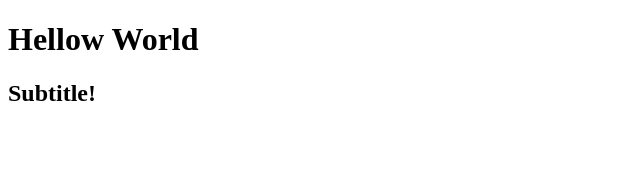
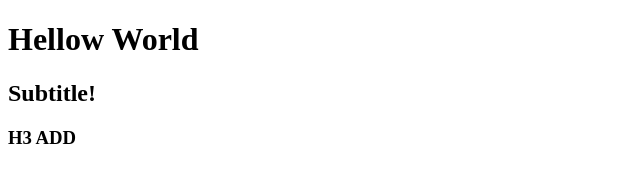
Before and after one commit to azaza2/ATBC, a plain HTML site: page index.html in a window 1280 px wide. Shown: the whole page, without its empty margins (0-640 px from the left). Drawn offline with Linux system fonts and the light colour scheme.

Commit message:
Update index.html
h3 add

```diff
--- a/index.html
+++ b/index.html
@@ -9,5 +9,6 @@
 <body>
     <h1> Hellow World </h1>
     <h2> Subtitle! </h2>
+    <h3> H3 ADD </h3>
 </body>
 </html>
```
